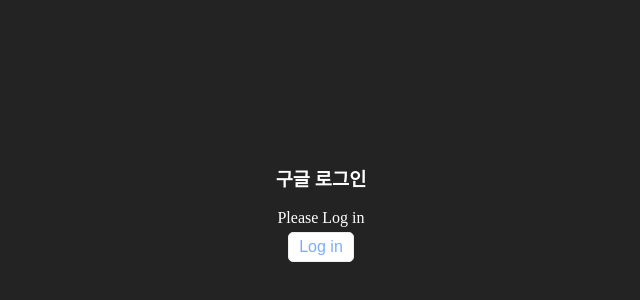
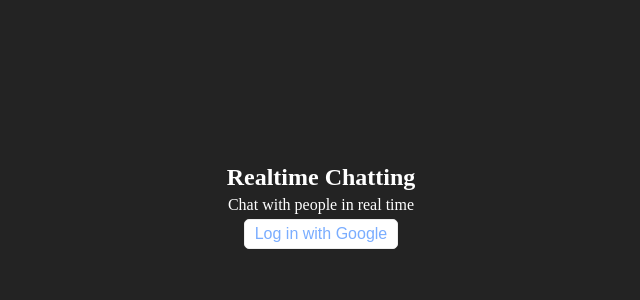
Before and after one commit to pmjuu/chat-app, a React (Create React App) app: page /login in a window 1280 px wide. Shown: the part 202-502 px from the top of the page, without its empty margins (319-959 px from the left). Built offline with nearby package versions, Linux system fonts and the light colour scheme; no server answers.

Commit message:
fix: add log out, fix login page, remove friend x button, fix searching sorting function

```diff
--- a/src/components/Friend.js
+++ b/src/components/Friend.js
@@ -95,7 +95,7 @@
       </div>
       <div>
         <button className="button-default" onClick={handleChatClick}>Chat</button>
-        <button className="delete" onClick={deleteFriend}>X</button>
+        {/* <button className="delete" onClick={deleteFriend}>X</button> */}
       </div>
     </Wrapper>
   );
--- a/src/components/FriendList.js
+++ b/src/components/FriendList.js
@@ -1,6 +1,5 @@
-import { onValue, ref } from "firebase/database";
+import { equalTo, onValue, orderByChild, query, ref } from "firebase/database";
 import { useEffect, useState } from "react";
-import { useSelector } from "react-redux";
 import styled from "styled-components";
 import { db } from "../app/firebase";
 import Friend from "./Friend";
@@ -55,42 +54,40 @@
 
 export default function FriendList() {
   const [userIdList, setUserIdList] = useState(null);
-  const userState = useSelector(state => state.user);
   const [searchKeyword, setSearchKeyword] = useState("");
+  const [isAscending, setIsAscending] = useState(true);
 
   useEffect(() => {
-    onValue(ref(db, `users`), snapshot => {
+    !searchKeyword && onValue(ref(db, `users`), snapshot => {
       setUserIdList(Object.keys(snapshot.val()));
     });
-  }, []);
+  }, [searchKeyword]);
 
-  const [isAscending, setIsAscending] = useState(true);
+  useEffect(() => {
+    const nameRef = query(ref(db, `users`), orderByChild('name'), equalTo(searchKeyword));
+    onValue(nameRef, snapshot => {
+      if (snapshot.exists()) return setUserIdList(Object.keys(snapshot.val()));
+      if (searchKeyword) setUserIdList(null);
+    });
+  }, [searchKeyword]);
 
   function handleSortClick() {
-    // const sortedUserIds = [];
-    // const names = [...userState.allNames];
-
-    // isAscending === true
-    //   ? names.sort((a, b) => a.localeCompare(b))
-    //   : names.sort((a, b) => b.localeCompare(a));
-
-    // for (let name of names) {
-    //   for (let id of userState.allIds) {
-    //     if (userState[id].name === name) {
-    //       sortedUserIds.push(id);
-    //     }
-    //   }
-    // }
-
-    // setUserIdList(sortedUserIds);
-    // setIsAscending(status => !status);
+    const orderedRef = query(ref(db, `users`), orderByChild('name'));
+    onValue(orderedRef, snapshot => {
+      const orderedIds = [];
+      snapshot.forEach(item => {
+        orderedIds.push(item.key);
+      });
+      setUserIdList(isAscending ? orderedIds.reverse() : orderedIds);
+      setIsAscending(prev => !prev);
+    });
   }
 
   return (
     <Wrapper>
       <div className="search-sort">
-        <input value={searchKeyword} onChange={e => setSearchKeyword(e.target.value)} placeholder="🔍 search name" required />
-        <button onClick={handleSortClick} className="button-default">Sort</button>
+        <input value={searchKeyword} onChange={e => setSearchKeyword(e.target.value)} placeholder="🔍 search name" />
+        <button onClick={handleSortClick} className="button-default">{isAscending ? 'Descending' : 'Ascending'}</button>
       </div>
       <div className="friend-list">
         {userIdList?.length
--- a/src/components/Login.js
+++ b/src/components/Login.js
@@ -12,6 +12,12 @@
 
   height: 100vh;
   color: white;
+
+  .title {
+    margin: 5px;
+    font-size: 1.5rem;
+    font-weight: 600;
+  }
 
   .button-default {
     margin: 5px;
@@ -47,9 +53,9 @@
 
   return (
     <Wrapper>
-      <h3>구글 로그인</h3>
-      <div>Please Log in</div>
-      <button className="button-default" onClick={handleGoogleLogin}>Log in</button>
+      <div className="title">Realtime Chatting</div>
+      <div>Chat with people in real time</div>
+      <button className="button-default" onClick={handleGoogleLogin}>Log in with Google</button>
     </Wrapper>
   );
 }
--- a/src/components/Setting.js
+++ b/src/components/Setting.js
@@ -1,8 +1,11 @@
 import { ref, remove } from "firebase/database";
-import { db } from "../app/firebase";
+import { auth, db } from "../app/firebase";
 import styled from "styled-components";
 import { useEffect, useState } from "react";
-import { useSelector } from "react-redux";
+import { useDispatch, useSelector } from "react-redux";
+import { signOut } from "firebase/auth";
+import { setUserData } from "../features/loginSlice";
+import { Link } from "react-router-dom";
 
 const Wrapper = styled.div`
   display: flex;
@@ -35,9 +38,15 @@
     background-color: #AF4141;
     cursor: pointer;
   }
+
+  a {
+    font-size: 0.9rem;
+    text-decoration: none;
+  }
 `;
 
 export default function Setting() {
+  const dispatch = useDispatch();
   const login = useSelector(state => state.login);
   const [isAdmin, setIsAdmin] = useState(false);
 
@@ -50,7 +59,7 @@
   }
 
   function handleGoogleLogout() {
-    // signOut(auth).then(dispatch(setUserData(null)));
+    signOut(auth).then(dispatch(setUserData(null)));
   }
 
   return(
@@ -61,7 +70,7 @@
             <button className="button-default" onClick={() => deleteAll("users")}>Delete All users</button>
           </div>
         : null}
-      <button onClick={handleGoogleLogout}>Log Out</button>
+      <Link to="/" onClick={handleGoogleLogout} className="button-default">Log Out</Link>
     </Wrapper>
   );
 }
--- a/src/features/loginSlice.js
+++ b/src/features/loginSlice.js
@@ -14,11 +14,11 @@
   reducers: {
     setUserData(state, action) {
       const userData = action.payload;
-      state.isLogined = (userData ? true : false);
-      state.apiKey = userData.apiKey;
-      state.userId = userData.uid;
-      state.name = userData.displayName;
-      state.imageURL = userData.photoURL;
+      state.isLogined = userData ? true : false;
+      state.apiKey = userData?.apiKey;
+      state.userId = userData?.uid;
+      state.name = userData?.displayName;
+      state.imageURL = userData?.photoURL;
     },
   },
 });
```
